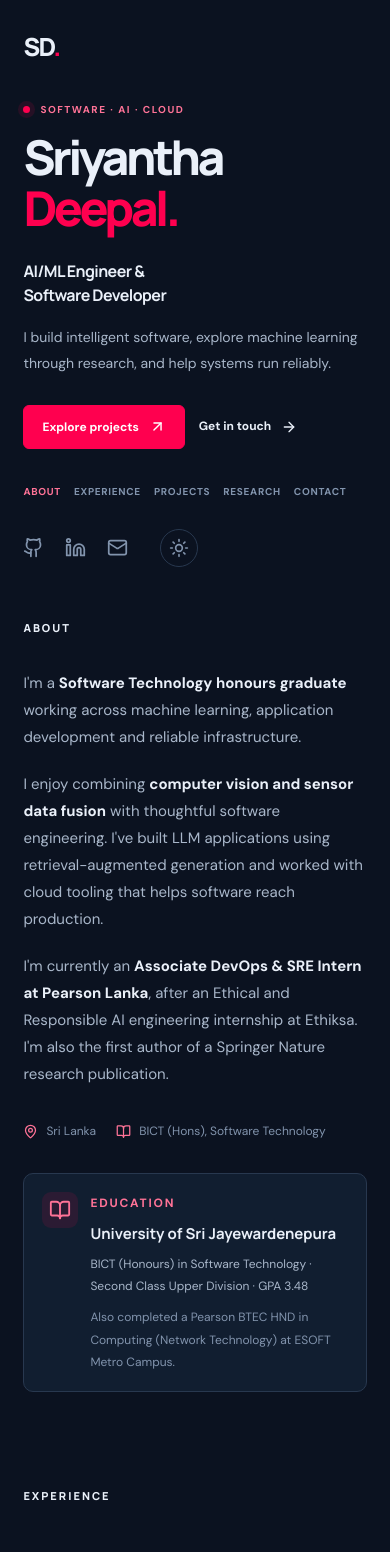
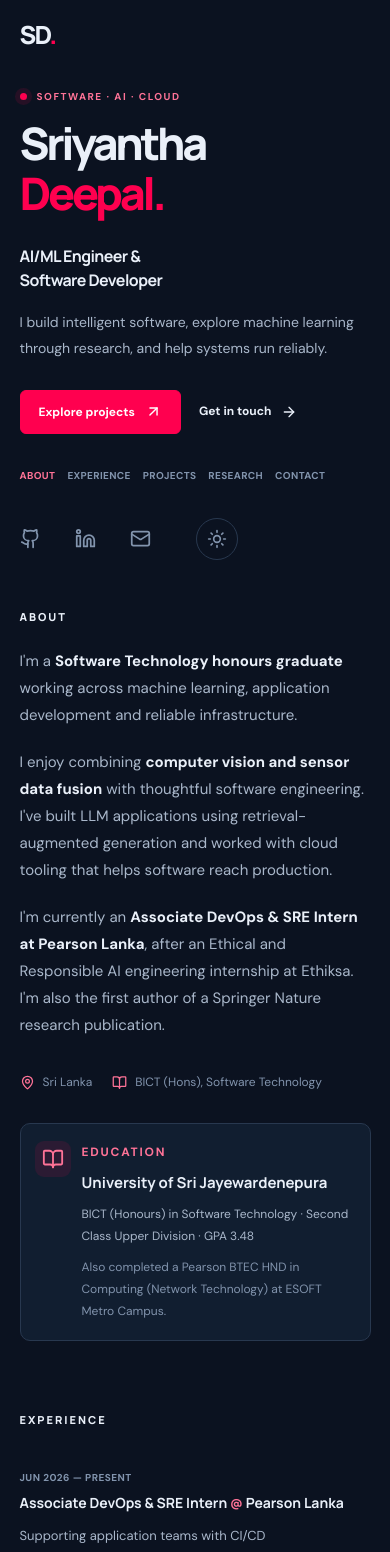
Before and after one commit to SriyanthaDeepal/My-Portfolio, a React (Vite) app: page / in a window 390 px wide. Shown: the top 1552 px of the page. Built offline with nearby package versions, Linux system fonts and the light colour scheme.

Commit message:
Fix fluid responsive grid and improve layouts across screen sizes

```diff
--- a/src/styles.css
+++ b/src/styles.css
@@ -93,3 +93,101 @@ main{min-width:0;padding:105px 0 32px}
 @media(max-width:780px){.layout{display:block;max-width:720px;padding:0 7%}.identity{height:auto;position:static;padding:34px 0}.hero{margin-top:48px}.hero h1{font-size:clamp(46px,10vw,68px)}.hero-description{max-width:530px}.side-nav{flex-direction:row;flex-wrap:wrap;gap:13px 20px;margin-top:34px}.side-nav a{font-size:10px}.nav-rule{display:none}.side-nav a.current{color:var(--red-light)}.identity-footer{margin-top:28px}main{padding-top:18px}.section{margin-bottom:95px}.skills-grid{grid-template-columns:repeat(2,minmax(0,1fr))}}
 @media(max-width:480px){.layout{padding:0 6%}.hero{margin-top:37px}.hero h1{font-size:48px}.hero-actions{gap:14px}.side-nav{gap:10px 13px}.side-nav a{font-size:10px;letter-spacing:.07em}.feature-card{padding:18px;gap:12px}.feature-icon{height:36px;flex-basis:36px}.experience-item{margin-left:-10px;padding:18px 10px}.project-card{grid-template-columns:24px minmax(0,1fr);padding:20px 13px;gap:9px}.project-content h3{font-size:15px}.skills-grid{grid-template-columns:1fr}.contact h2{font-size:29px}}
 @media(prefers-reduced-motion:reduce){html{scroll-behavior:auto}*,*::before,*::after{animation-duration:.01ms!important;transition-duration:.01ms!important}}
+
+
+/* Responsive layout refinements: fluid columns and content-first breakpoints */
+:root{--page-gutter:clamp(18px,5vw,96px)}
+html{overflow-x:clip}
+body{min-width:0;overflow-wrap:break-word}
+.layout{
+  width:min(100%,1540px);
+  padding-inline:var(--page-gutter);
+  grid-template-columns:minmax(0,0.88fr) minmax(0,1.12fr);
+  column-gap:clamp(38px,5vw,100px);
+}
+.identity,.identity>div,main,.project-content,.experience-item>div,.feature-card>div{min-width:0}
+.identity{padding-block:clamp(24px,4vh,56px)}
+.hero{margin-top:clamp(24px,5vh,70px)}
+.hero h1{font-size:clamp(38px,4.8vw,74px);overflow-wrap:normal}
+.hero-description{max-width:42ch}
+.side-nav{margin-top:clamp(22px,4vh,52px)}
+main{padding-top:clamp(50px,8vh,105px)}
+.section{margin-bottom:clamp(76px,10vh,138px)}
+.project-content h3,.feature-card h3,.experience-item h3{overflow-wrap:anywhere}
+.text-link,.secondary-button{min-height:38px}
+.socials a{min-width:34px;min-height:38px;align-items:center;justify-content:flex-start}
+.theme-button{min-height:42px;min-width:42px;justify-content:center}
+@media(min-width:1540px){
+  .hero h1{font-size:74px}
+  body{font-size:16px}
+  .role{font-size:20px}
+  .section-intro,.project-lede{font-size:14px}
+}
+@media(min-width:781px) and (max-width:1200px){
+  .layout{grid-template-columns:minmax(0,.9fr) minmax(0,1.1fr);column-gap:clamp(26px,3vw,48px)}
+  .hero h1{font-size:clamp(36px,4.4vw,56px)}
+  .identity{padding-block:30px}
+  .hero{margin-top:32px}
+  .side-nav{margin-top:26px}
+  .experience-item{grid-template-columns:1fr;gap:5px}
+  .skills-grid{grid-template-columns:1fr}
+}
+@media(min-width:781px) and (max-height:770px){
+  .identity{overflow-y:auto;overscroll-behavior:contain;scrollbar-width:thin;scrollbar-color:var(--line) transparent;gap:18px}
+  .hero{margin-top:20px}
+  .hero h1{margin-bottom:14px}
+  .hero-description{line-height:1.6}
+  .hero-actions{margin-top:18px}
+  .side-nav{margin-top:20px;gap:6px}
+  .identity-footer{padding-top:12px}
+}
+@media(max-width:780px){
+  .layout{display:block;width:min(100%,720px);padding-inline:clamp(20px,6vw,48px)}
+  .identity{height:auto;overflow:visible;padding:26px 0 10px;gap:0}
+  .hero{margin-top:44px}
+  .hero h1{font-size:clamp(44px,9vw,66px)}
+  .hero-description{max-width:56ch}
+  .identity-footer{margin-top:24px}
+  .side-nav{margin-top:24px;gap:8px 16px}
+  .side-nav a{padding-block:8px;min-height:36px}
+  main{padding-top:50px}
+  .section{margin-bottom:clamp(70px,11vw,105px)}
+  .experience-item{grid-template-columns:minmax(0,1fr)}
+  .skills-grid{grid-template-columns:repeat(2,minmax(0,1fr))}
+}
+@media(max-width:480px){
+  .layout{padding-inline:clamp(16px,5vw,24px)}
+  .identity{padding-top:22px}
+  .hero{margin-top:36px}
+  .hero h1{font-size:clamp(38px,11.5vw,52px);line-height:1.13}
+  .role{font-size:clamp(16px,4vw,19px)}
+  .hero-description{font-size:14px}
+  .hero-actions{gap:10px 18px}
+  .primary-button{min-height:44px}
+  .side-nav{gap:6px 12px}
+  .side-nav a{letter-spacing:.035em;font-size:10px}
+  main{padding-top:38px}
+  .section-title{margin-bottom:23px}
+  .feature-card{padding:17px 14px;gap:11px}
+  .project-card{grid-template-columns:22px minmax(0,1fr);gap:8px;padding:18px 12px}
+  .project-contribution,.feature-card p{font-size:12px}
+  .skills-grid{grid-template-columns:1fr}
+  .contact h2{font-size:clamp(26px,8vw,34px)}
+}
+@media(max-width:350px){
+  .hero h1{font-size:clamp(34px,11vw,40px)}
+  .project-card{display:block}
+  .project-number{display:block;margin-bottom:8px}
+  .feature-card{display:block}
+  .feature-icon{margin-bottom:12px;width:38px}
+  .identity-footer{justify-content:space-between}
+  .socials{gap:10px}
+  .tags{gap:6px}
+  .tag{font-size:9px;padding:3px 8px}
+}
+@media(hover:none){
+  .project-card:hover,.primary-button:hover{transform:none}
+}
+@media(prefers-reduced-motion:reduce){
+  *,*::before,*::after{scroll-behavior:auto!important;transition-duration:.01ms!important;animation-duration:.01ms!important}
+}
```
